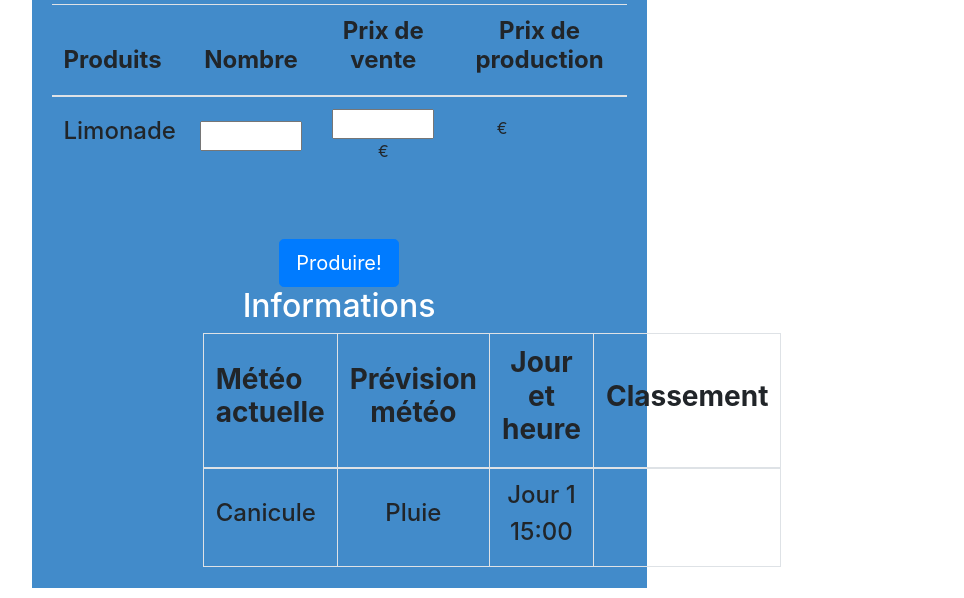
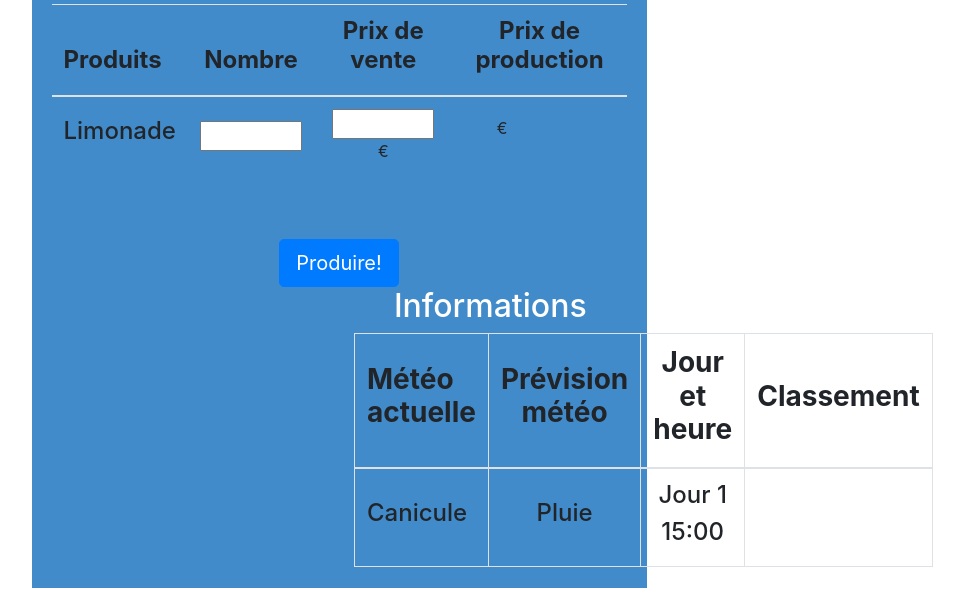
Before and after one commit to Zekiels/Webservice_projet_inte_2017, a Flask app: page /jeu.html in a window 1280 px wide. Shown: the part 287-885 px from the top of the page, without its empty margins (301-1265 px from the left). Run offline with Flask 3, Linux system fonts and the light colour scheme; some libraries are stand-ins or nearby versions.

Commit message:
Signed-off-by: awillaumez <aurelien.willaumez@imerir.com>

```diff
--- a/static/jeu.css
+++ b/static/jeu.css
@@ -12,6 +12,10 @@ body {
 #deconnexion{
   width:10%;
   margin-right: 10px;
+}
+
+#informations{
+  margin-left: 50%;
 }
 
 #reset{
```
